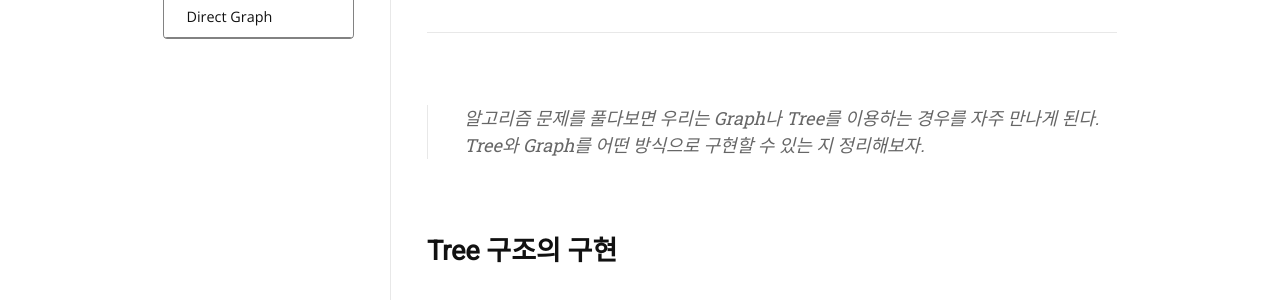
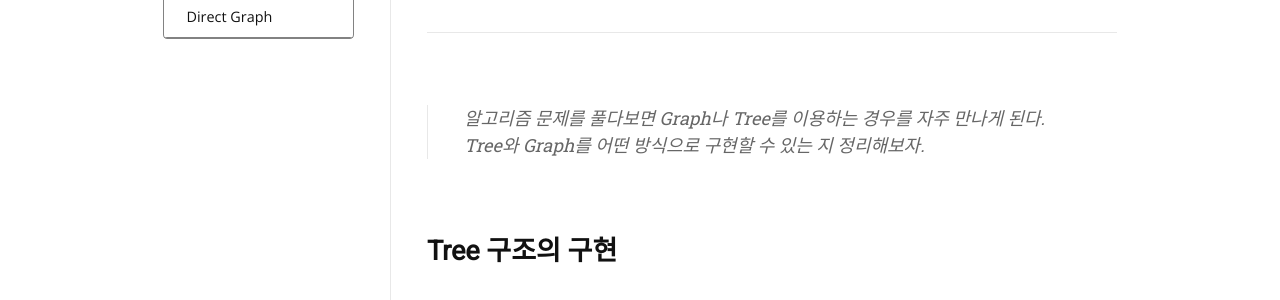
Before and after one commit to Jinseop-Sim/Jinseop-Sim.github.io, a Jekyll site: the page built from _posts/2022-06-25-about-tree.md, in a window 1280 px wide. Shown: the part 266-566 px from the top of the page. Built offline with Jekyll 4.4.1, drawn with Linux system fonts in a browser that asks for light colours; nearby versions of some CDN libraries; some web fonts are replaced; some of the changed text lies outside the part shown.

Commit message:
modify psot

```diff
--- a/_posts/2022-06-25-about-tree.md
+++ b/_posts/2022-06-25-about-tree.md
@@ -9,7 +9,7 @@
 toc: true
 ---
 
->알고리즘 문제를 풀다보면 우리는 Graph나 Tree를 이용하는 경우를 자주 만나게 된다.
+>알고리즘 문제를 풀다보면 Graph나 Tree를 이용하는 경우를 자주 만나게 된다.
 >Tree와 Graph를 어떤 방식으로 구현할 수 있는 지 정리해보자.
 
 ## Tree 구조의 구현
@@ -75,14 +75,12 @@
 	}
 
 	postorder(1);
-
 	return 0;
 }
 {% endhighlight %}
 
 하지만 이렇게 구현을 하는 경우엔 Tree의 깊이가 어느 정도 될지 모르기 때문에,
-배열의 길이를 우리가 직접 설정하기가 매우 까다로우며
-시간도 많이 잡아 먹게 된다.
+배열의 길이를 우리가 직접 설정하기가 매우 까다로우며 시간도 많이 잡아 먹게 된다.
 
 #### 포인터 이용해서 구현하기
 
```
